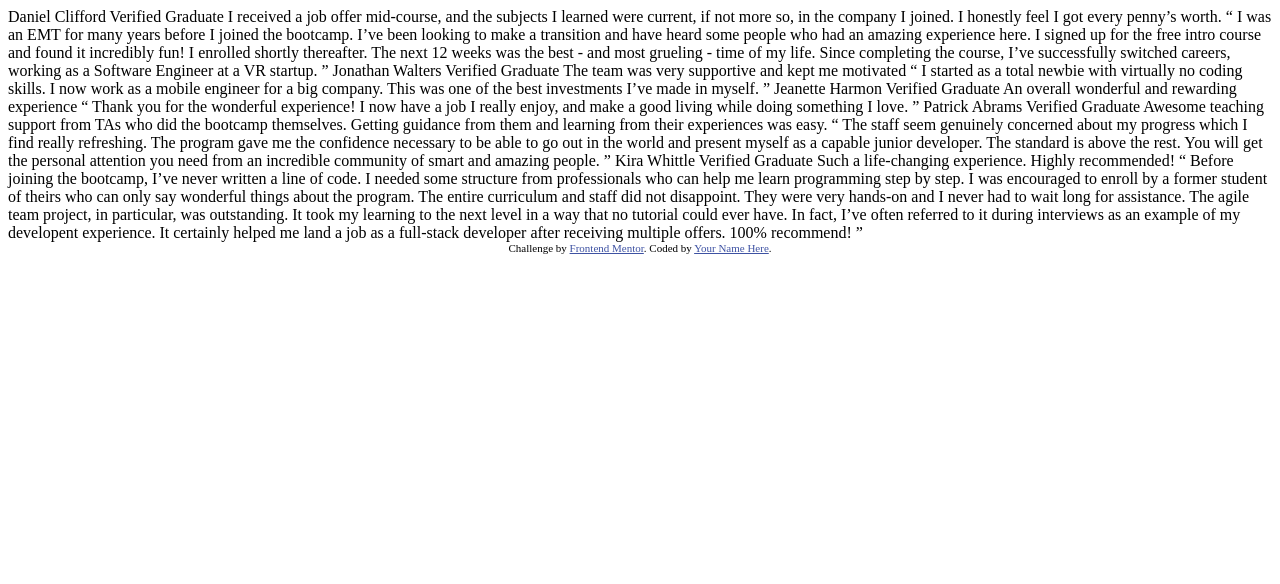
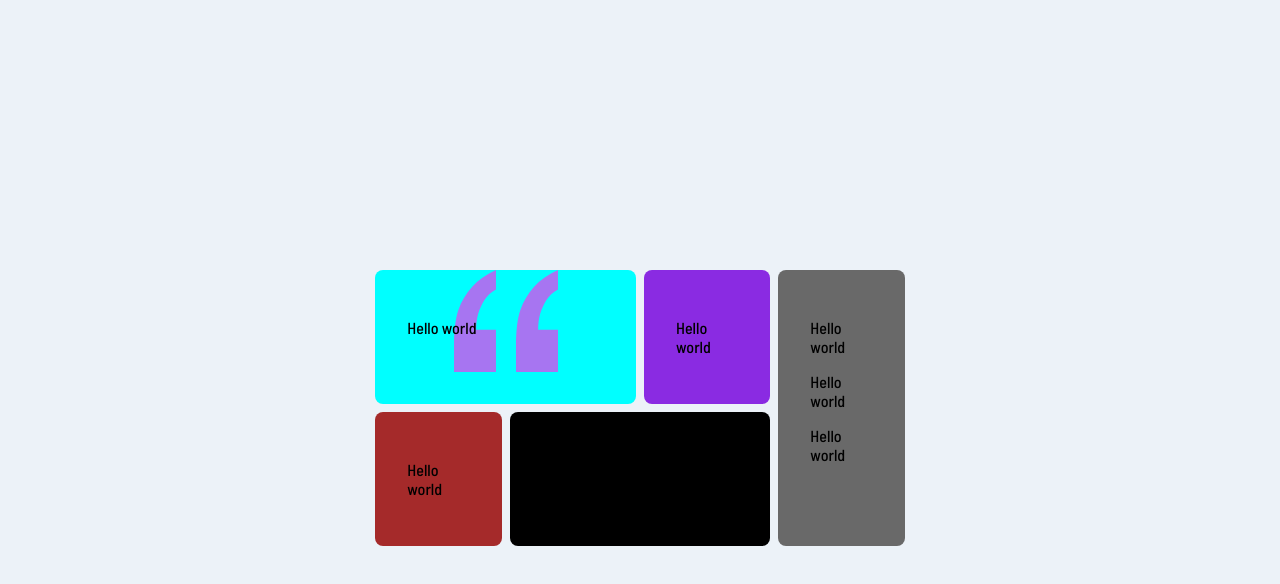
Before and after one commit to GutemaB2015/testimonials-grid-section, a plain HTML site: page index.html in a window 1280 px wide. Drawn offline with Linux system fonts and the light colour scheme.

Commit message:
The page grid is designed with CSS Grid

```diff
--- a/index.html
+++ b/index.html
@@ -2,75 +2,34 @@
 <html lang="en">
 <head>
   <meta charset="UTF-8">
-  <meta name="viewport" content="width=device-width, initial-scale=1.0"> <!-- displays site properly based on user's device -->
-
-  <link rel="icon" type="image/png" sizes="32x32" href="./images/favicon-32x32.png">
-
-  <title>Frontend Mentor | [Challenge Name Here]</title>
-
-  <!-- Feel free to remove these styles or customise in your own stylesheet 👍 -->
-  <style>
-    .attribution { font-size: 0.6875rem; text-align: center; }
-    .attribution a { color: hsl(228, 45%, 44%); }
-  </style>
+  <meta name="viewport" content="width=device-width, initial-scale=1.0">
+  <title>testimonials-grid-section</title>
+  <link rel="stylesheet" href="style.css">
+  <link rel="preconnect" href="https://fonts.googleapis.com">
+<link rel="preconnect" href="https://fonts.gstatic.com" crossorigin>
+<link href="https://fonts.googleapis.com/css2?family=Barlow+Semi+Condensed:ital,wght@0,100;0,200;0,300;0,400;0,500;0,600;0,700;0,800;0,900;1,100;1,200;1,300;1,400;1,500;1,600;1,700;1,800;1,900&display=swap" rel="stylesheet">
 </head>
-<body>
-  Daniel Clifford
-  Verified Graduate
-
-  I received a job offer mid-course, and the subjects I learned were current, if not more so,
-  in the company I joined. I honestly feel I got every penny’s worth.
-
-  “ I was an EMT for many years before I joined the bootcamp. I’ve been looking to make a
-  transition and have heard some people who had an amazing experience here. I signed up
-  for the free intro course and found it incredibly fun! I enrolled shortly thereafter.
-  The next 12 weeks was the best - and most grueling - time of my life. Since completing
-  the course, I’ve successfully switched careers, working as a Software Engineer at a VR startup. ”
-
-  Jonathan Walters
-  Verified Graduate
-
-  The team was very supportive and kept me motivated
-
-  “ I started as a total newbie with virtually no coding skills. I now work as a mobile engineer
-  for a big company. This was one of the best investments I’ve made in myself. ”
-
-  Jeanette Harmon
-  Verified Graduate
-
-  An overall wonderful and rewarding experience
-
-  “ Thank you for the wonderful experience! I now have a job I really enjoy, and make a good living
-  while doing something I love. ”
-
-  Patrick Abrams
-  Verified Graduate
-
-  Awesome teaching support from TAs who did the bootcamp themselves. Getting guidance from them and
-  learning from their experiences was easy.
-
-  “ The staff seem genuinely concerned about my progress which I find really refreshing. The program
-  gave me the confidence necessary to be able to go out in the world and present myself as a capable
-  junior developer. The standard is above the rest. You will get the personal attention you need from
-  an incredible community of smart and amazing people. ”
-
-  Kira Whittle
-  Verified Graduate
-
-  Such a life-changing experience. Highly recommended!
-
-  “ Before joining the bootcamp, I’ve never written a line of code. I needed some structure from
-  professionals who can help me learn programming step by step. I was encouraged to enroll by a former
-  student of theirs who can only say wonderful things about the program. The entire curriculum and staff
-  did not disappoint. They were very hands-on and I never had to wait long for assistance. The agile team
-  project, in particular, was outstanding. It took my learning to the next level in a way that no tutorial
-  could ever have. In fact, I’ve often referred to it during interviews as an example of my developent
-  experience. It certainly helped me land a job as a full-stack developer after receiving multiple offers.
-  100% recommend! ”
-
-  <footer class="attribution">
-    Challenge by <a href="https://www.frontendmentor.io?ref=challenge">Frontend Mentor</a>.
-    Coded by <a href="#">Your Name Here</a>.
-  </footer>
-</body>
+    <body>
+      <main>
+        <div class="grid-container">
+          <div class="testimonials-1">
+            <p>Hello world</p>
+          </div>
+          <div class="testimonials-2">
+            <p>Hello world</p>
+          </div>
+          <div class="testimonials-3">
+            <p>Hello world</p>
+          </div>
+          <div class="testimonials-4">
+            <p>Hello world</p>
+          </div>
+          <div class="testimonials-5">
+            <p>Hello world</p>
+            <p>Hello world</p>
+            <p>Hello world</p>
+          </div>
+        </div>
+      </main>
+    </body>
 </html>
--- /dev/null
+++ b/style.css
@@ -0,0 +1,73 @@
+:root {
+  --clr-primary-400: 263 55% 52%;
+  --clr-secondary-400: 217 19% 35%;
+  --clr-secondary-500: 219 29% 14%;
+  --clr-neutral-100: 0 0% 100%;
+  --clr-neutral-200: 210 46% 95%;
+  --clr-neutral-300: 0 0% 81%;
+
+  --ff-primary: "Barlow Semi Condensed", sans-serif;
+
+  --fw-400: 500;
+  --fw-700: 600;
+
+  --fs-300: 0.6875rem;
+  --fs-400: 0.8125rem;
+  --fs-500: 1.25rem;
+}
+body{
+  display: grid;
+  place-content: center;
+  min-height: 100vh;
+
+  font-family: var(--ff-primary);
+  font-weight: var(--fw-400);
+
+  background-color: hsl(var(--clr-neutral-200));
+}
+
+.grid-container{
+  display: grid;
+  grid-template-columns:repeat(4, 1fr);
+  gap: 0.5rem;
+  padding-block: 2rem;
+  width: min(95%, 70rem);
+  margin-inline: auto;
+}
+
+.testimonials-1{
+  background-color: aqua;
+  background-image: url("/images/bg-pattern-quotation.svg");
+  background-repeat: no-repeat;
+  background-position: top;
+  grid-column: span 2;
+  padding: 2rem;
+  border-radius: 0.5rem;
+}
+
+.testimonials-2{
+  background-color:blueviolet;
+  padding: 2rem;
+  border-radius: 0.5rem;
+}
+
+.testimonials-3{
+  background-color:brown;
+  padding: 2rem;
+  border-radius: 0.5rem;
+}
+
+.testimonials-4{
+  background-color:black;
+  grid-column: span 2;
+  padding: 2rem;
+  border-radius: 0.5rem;
+}
+
+.testimonials-5{
+  background-color:dimgrey;
+  grid-column-start: 4;
+  padding: 2rem;
+  border-radius: 0.5rem;
+  grid-row: 1/3;
+  }
```
